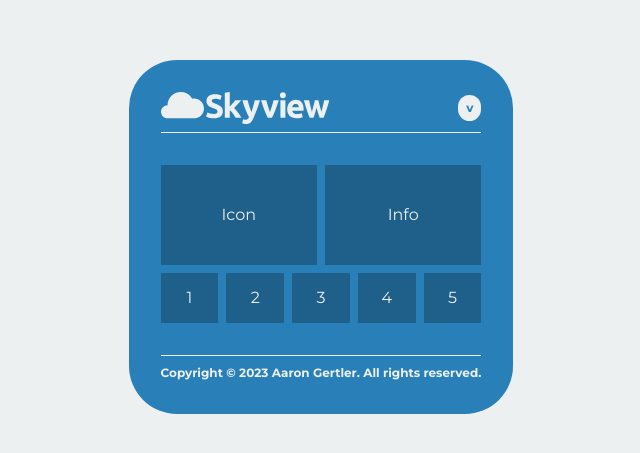
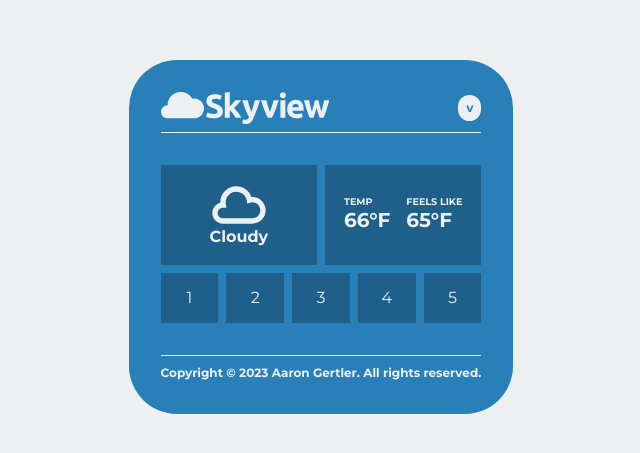
Before and after one commit to asgertler/skyview, a React (Vite) app: page / in a window 1280 px wide. Shown: the part 163-616 px from the top of the page, without its empty margins (319-959 px from the left). Built offline with nearby package versions, Linux system fonts and the light colour scheme.

Commit message:
feat: added UI for weather type and temp

```diff
--- a/src/App.css
+++ b/src/App.css
@@ -59,6 +59,44 @@
   display: flex;
   align-items: center;
   justify-content: center;
+}
+
+#cw-left {
+  display: flex;
+  flex-flow: column nowrap;
+}
+
+#cw-left > svg {
+  font-size: 4rem;
+  margin: -.5rem 0rem -.25rem;
+}
+
+#cw-left > p {
+  font-weight: bold;
+  margin: -.5rem 0rem 0rem;
+}
+
+#cw-right {
+  font-weight: bold;
+  display: flex;
+  flex-flow: row wrap;
+  gap: 1rem;
+}
+
+.cwr-info {
+  display: flex;
+  flex-flow: column nowrap;
+  align-items: flex-start;
+}
+
+.info-label {
+  text-transform: uppercase;
+  font-size: .6rem;
+  margin-bottom: -.25rem;
+}
+
+.info-value {
+  font-size: 1.25rem;
 }
 
 #five-day-weather {
--- a/src/App.tsx
+++ b/src/App.tsx
@@ -1,4 +1,18 @@
+import {
+  TiWeatherCloudy,
+  TiWeatherDownpour,
+  TiWeatherNight,
+  TiWeatherPartlySunny,
+  TiWeatherShower,
+  TiWeatherSnow,
+  TiWeatherStormy,
+  TiWeatherSunny,
+  TiWeatherWindy,
+  TiWeatherWindyCloudy
+} from 'react-icons/ti'
+
 import Logo from './assets/skyview-logo.svg?react'
+
 import './App.css'
 
 function App() {
@@ -6,6 +20,12 @@ function App() {
   const currentYear = new Date().getFullYear()
   const defaultLat = '36.174465'
   const defaultLon = '-86.767960'
+
+  // test data
+  const kelvinTemp = 292.07
+  const kelvinToF = ((kelvinTemp-273.15)*9/5 + 32).toString().split('.')[0]
+  const kelvinFeelsLikeTemp = 291.66
+  const kelvinFeelsLikeToF = ((kelvinFeelsLikeTemp-273.15)*9/5 + 32).toString().split('.')[0]
 
   return (
     <div id='weather-container'>
@@ -19,10 +39,19 @@ function App() {
       <div id='weather-info'>
         <div id='current-weather'>
           <div id='cw-left'>
-            Icon
+            <TiWeatherCloudy />
+            <p>Cloudy</p>
           </div>
           <div id='cw-right'>
-            Info
+            <div className='cwr-info'>
+              <div className='info-label'>Temp</div>
+              <div className='info-value'>{kelvinToF}°F</div>
+            </div>
+
+            <div className='cwr-info'>
+              <div className='info-label'>Feels Like</div>
+              <div className='info-value'>{kelvinFeelsLikeToF}°F</div>
+            </div>
           </div>
         </div>
 
```
